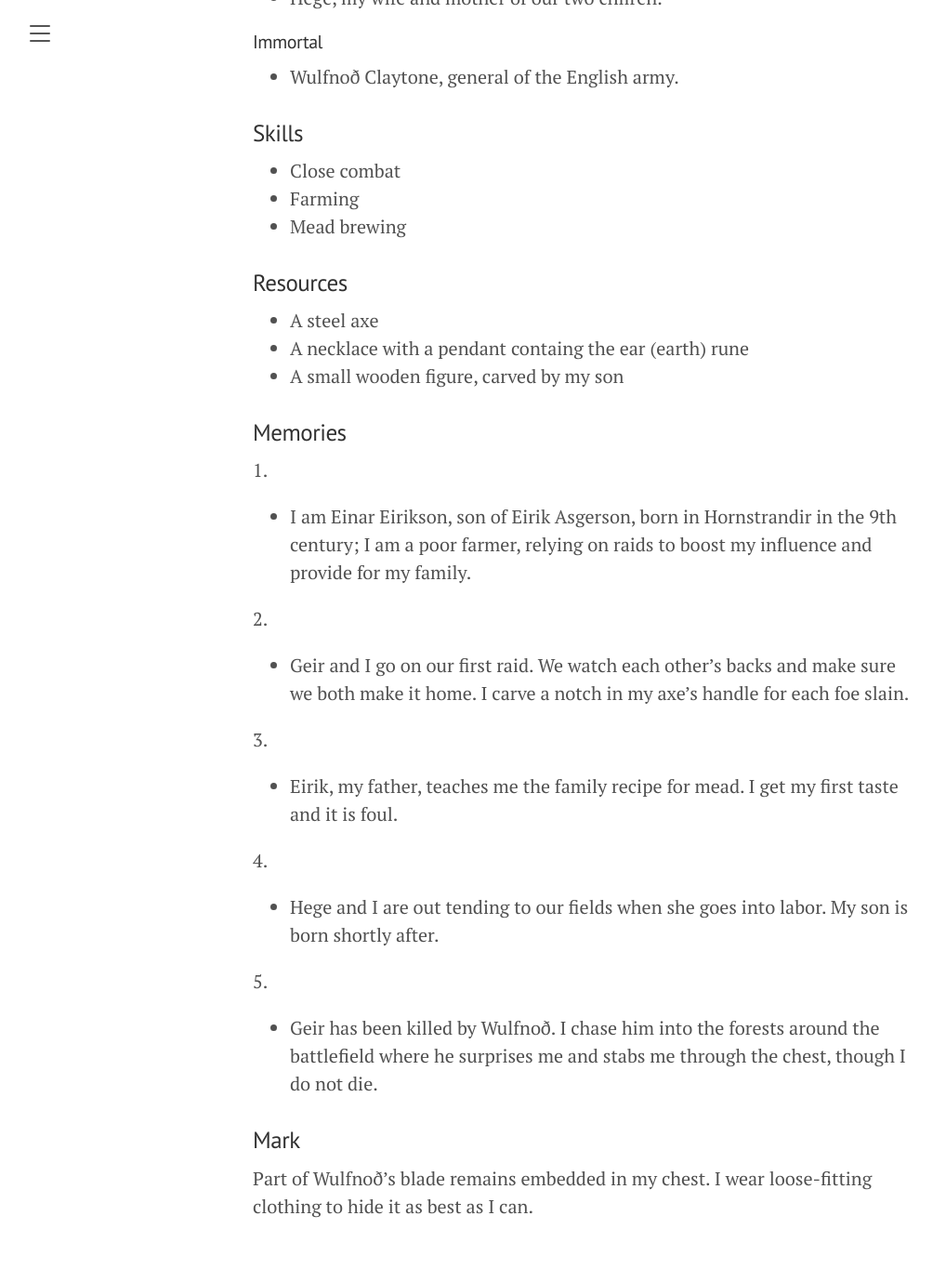
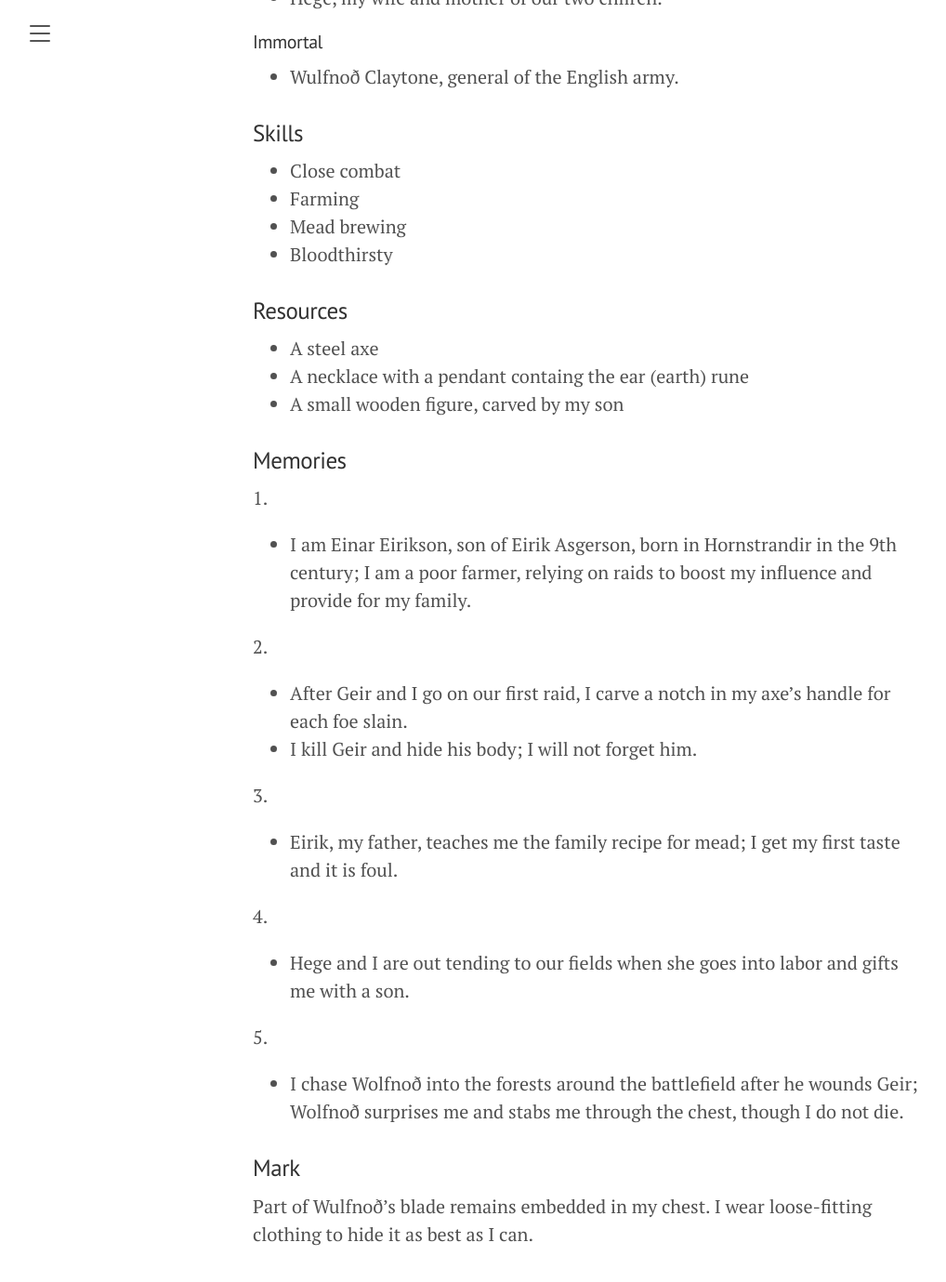
Before and after one commit to Serneum/alone-in-a-room, a Jekyll site: the page built from _tyov/all/einar-eirikson.md, in a window 1280 px wide and 1400 px high, scrolled down 406 px. Shown: the top 1379 px of the window at 93% size, without its empty margins (8-1026 px from the left). Built offline with Jekyll 4.4.1, drawn with Linux system fonts in a browser that asks for light colours.

```diff
--- a/_tyov/all/einar-eirikson.md
+++ b/_tyov/all/einar-eirikson.md
@@ -9,7 +9,7 @@ tags: einar
 
 #### Mortal
 - Eirik, my aging father.
-- Geir, my friend and neighbor.
+- ~~Geir, my friend and neighbor.~~
 - Hege, my wife and mother of our two chilren.
 
 #### Immortal
@@ -20,6 +20,7 @@ tags: einar
 - Close combat
 - Farming
 - Mead brewing
+- Bloodthirsty
 
 ### Resources
 
@@ -33,16 +34,17 @@ tags: einar
   - I am Einar Eirikson, son of Eirik Asgerson, born in Hornstrandir in the 9th century; I am a poor farmer, relying on raids to boost my influence and provide for my family.
 
 2.
-  - Geir and I go on our first raid. We watch each other's backs and make sure we both make it home. I carve a notch in my axe's handle for each foe slain.
+  - After Geir and I go on our first raid, I carve a notch in my axe's handle for each foe slain.
+  - I kill Geir and hide his body; I will not forget him.
 
 3.
-  - Eirik, my father, teaches me the family recipe for mead. I get my first taste and it is foul.
+  - Eirik, my father, teaches me the family recipe for mead; I get my first taste and it is foul.
 
 4.
-  - Hege and I are out tending to our fields when she goes into labor. My son is born shortly after.
+  - Hege and I are out tending to our fields when she goes into labor and gifts me with a son.
 
 5.
-  - Geir has been killed by Wulfnoð. I chase him into the forests around the battlefield where he surprises me and stabs me through the chest, though I do not die.
+  - I chase Wolfnoð into the forests around the battlefield after he wounds Geir; Wolfnoð surprises me and stabs me through the chest, though I do not die.
 
 ### Mark
 
```
Also changed, not shown: _tyov/all/einar-session-1.md (added, +12 -0 lines).
